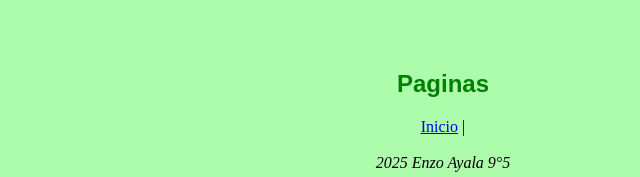
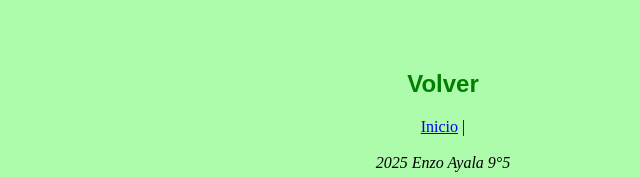
Before and after one commit to enz2010aya-design/PARCIAL, a plain HTML site: page Evaluacion.html in a window 1280 px wide. Shown: the part 1718-1895 px from the top of the page, 197-837 px from the left. Drawn offline with Linux system fonts and the light colour scheme.

Commit message:
Update Evaluacion.html

```diff
--- a/Evaluacion.html
+++ b/Evaluacion.html
@@ -139,7 +139,7 @@ footer {text-align:center; font-style:italic;}
     <input type="submit" value="Enviar evaluación">
 </form>
 <div style="text-align:center;">
-	<h2>Paginas</h2>
+	<h2>Volver</h2>
 <a href="index.html">Inicio</a> |
 </div>
 <br>
```
